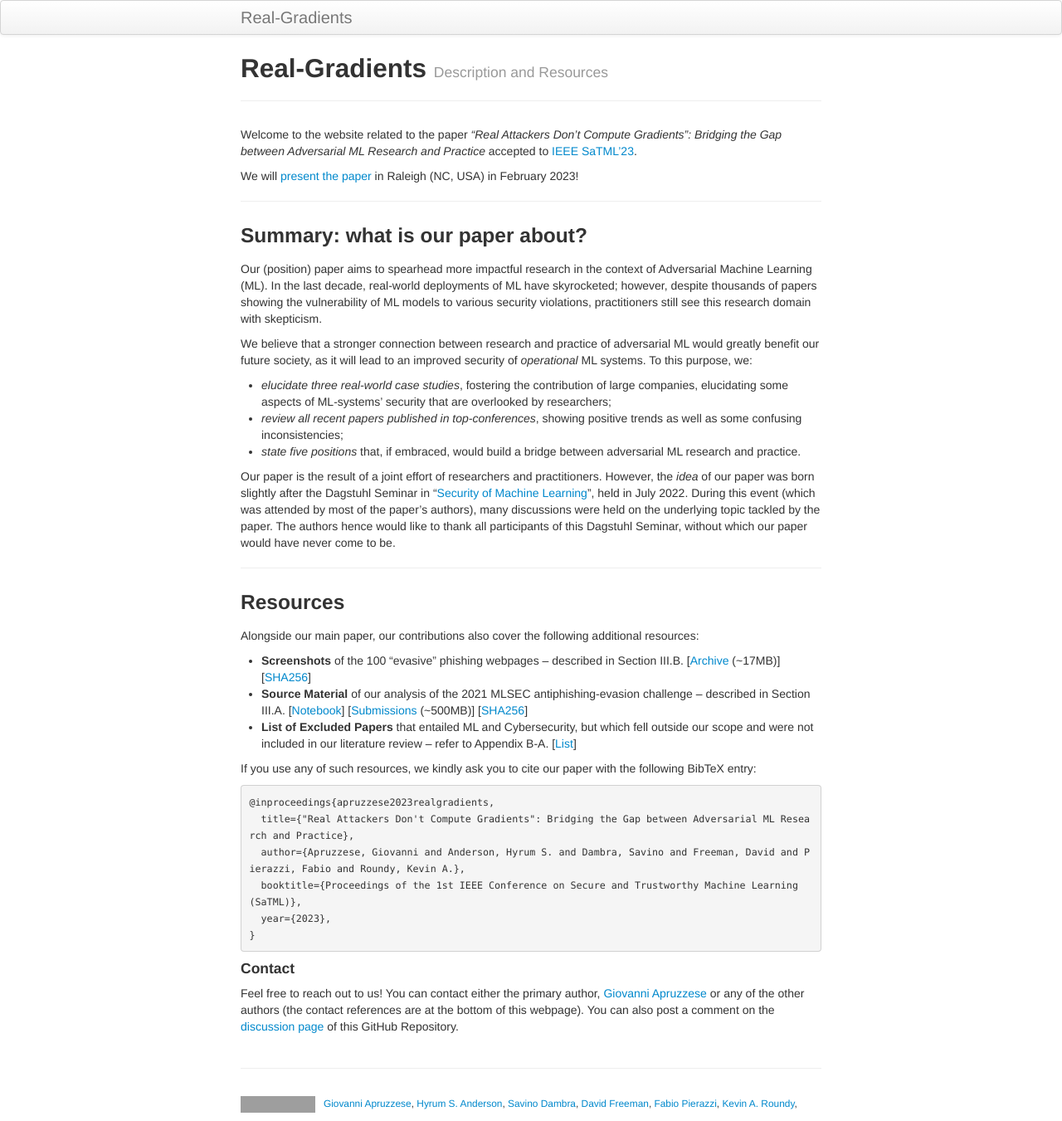
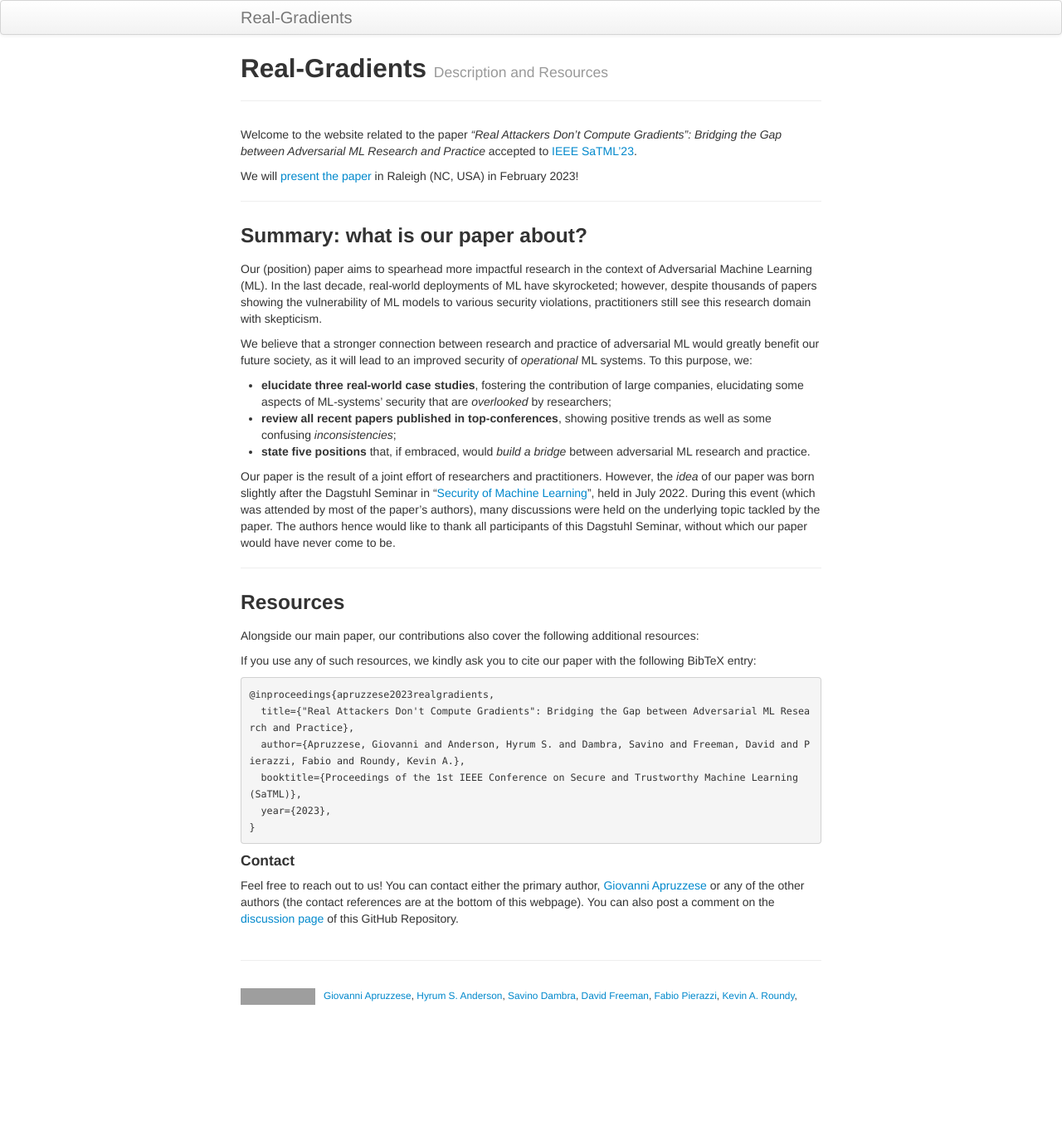
Before and after one commit to real-gradients/real-gradients.github.io, a Jekyll site: the page built from index.md, in a window 1280 px wide. Shown: the whole page at 83% size. Built offline with Jekyll 4.4.1, drawn with Linux system fonts in a browser that asks for light colours; after the commit the page ends 1221 px from its top, so only the background shows below that; grey boxes are pictures that could not be loaded.

Commit message:
resources

````diff
--- a/index.md
+++ b/index.md
@@ -18,9 +18,9 @@ We will [present the paper](https://satml.org/) in Raleigh (NC, USA) in February
 Our (position) paper aims to spearhead more impactful research in the context of Adversarial Machine Learning (ML). In the last decade, real-world deployments of ML have skyrocketed; however, despite thousands of papers showing the vulnerability of ML models to various security violations, practitioners still see this research domain with skepticism.
 
 We believe that a stronger connection between research and practice of adversarial ML would greatly benefit our future society, as it will lead to an improved security of _operational_ ML systems. To this purpose, we:
-* _elucidate three real-world case studies_, fostering the contribution of large companies, elucidating some aspects of ML-systems' security that are overlooked by researchers;
-* _review all recent papers published in top-conferences_, showing positive trends as well as some confusing inconsistencies;
-* _state five positions_ that, if embraced, would build a bridge between adversarial ML research and practice.
+* **elucidate three real-world case studies**, fostering the contribution of large companies, elucidating some aspects of ML-systems' security that are _overlooked_ by researchers;
+* **review all recent papers published in top-conferences**, showing positive trends as well as some confusing _inconsistencies_;
+* **state five positions** that, if embraced, would _build a bridge_ between adversarial ML research and practice.
 
 Our paper is the result of a joint effort of researchers and practitioners. However, the _idea_ of our paper was born slightly after the Dagstuhl Seminar in "[Security of Machine Learning](https://www.dagstuhl.de/en/program/calendar/semhp/?semnr=22281)", held in July 2022. During this event (which was attended by most of the paper's authors), many discussions were held on the underlying topic tackled by the paper. The authors hence would like to thank all participants of this Dagstuhl Seminar, without which our paper would have never come to be.
 
@@ -32,9 +32,7 @@ Our paper is the result of a joint effort of researchers and practitioners. Howe
 
 Alongside our main paper, our contributions also cover the following additional resources:
 
-* **Screenshots** of the 100 "evasive" phishing webpages -- described in Section III.B. [[Archive](https://real-gradients.github.io/resources/data/caseStudy2_screenshots.zip) (~17MB)] [[SHA256](https://github.com/real-gradients/resources/data/caseStudy2_screenshots-SHA256)]
-* **Source Material** of our analysis of the 2021 MLSEC antiphishing-evasion challenge -- described in Section III.A. [[Notebook](https://github.com/real-gradients/real-gradients.github.io/blob/main/resources/code/generate_plots.ipynb)] [[Submissions](https://1drv.ms/u/s!AiRbxLvsK4bMojLBxyzDoY3zY0CJ?e=nAQYF1)  (~500MB)] [[SHA256](https://real-gradients.github.io/resources/data/caseStudy3_submissions-SHA256)]
-* **List of Excluded Papers** that entailed ML and Cybersecurity, but which fell outside our scope and were not included in our literature review -- refer to Appendix B-A. [[List](https://real-gradients.github.io/resources/leftout_papers)]
+
 
 If you use any of such resources, we kindly ask you to cite our paper with the following BibTeX entry:
 ```
````
